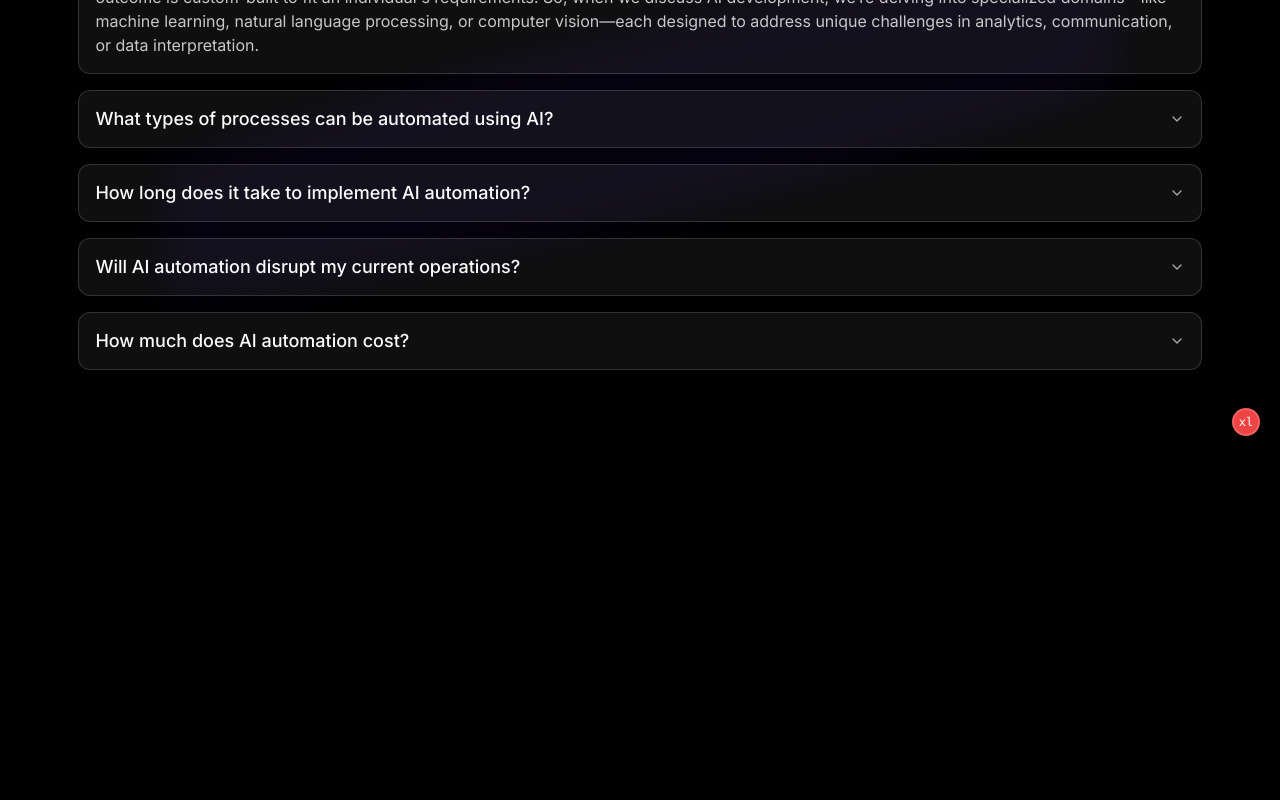
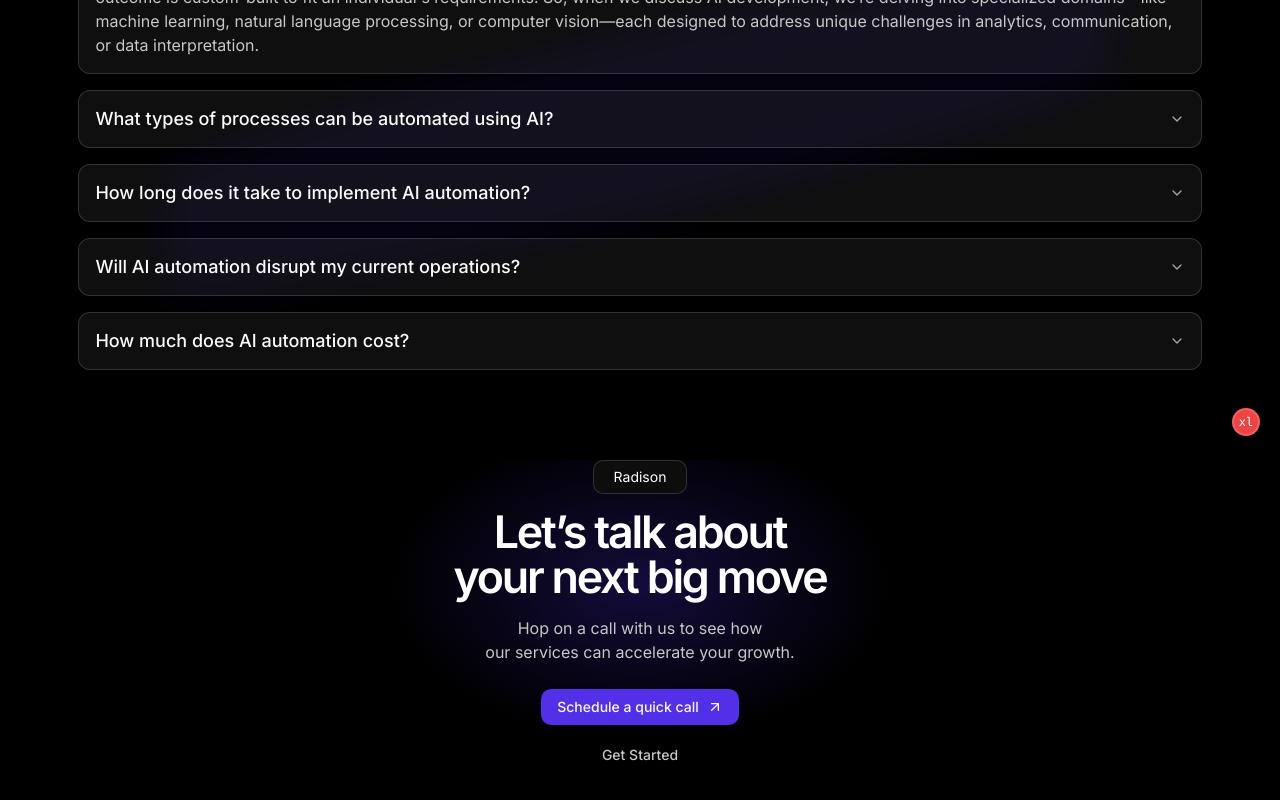
Before and after one commit to hyper-nexus-046/trimtube, a Next.js app: page / in a window 1280 px wide. Shown: the part 344-1144 px from the top of the page. Before the commit the page ends 804 px from the top, so only its background shows below. Built offline with nearby package versions, Linux system fonts and the light colour scheme; no server answers.

Commit message:
[Bottom cta]-done

```diff
--- a/src/components/common/bottom-cta.tsx
+++ b/src/components/common/bottom-cta.tsx
@@ -0,0 +1,36 @@
+import { ArrowUpRight } from "lucide-react";
+import { Button } from "../ui/button";
+import { TitledWrapper } from "../wrappers";
+import Link from "next/link";
+
+export const BottomCta = () => {
+  return (
+    <TitledWrapper
+      title={
+        <>
+          Let’s talk about <br /> your next big move
+        </>
+      }
+      para={
+        <>
+          Hop on a call with us to see how <br /> our services can accelerate
+          your growth.
+        </>
+      }
+      sectionName="Radison"
+      className="mb-content-lg bg-[radial-gradient(21%_50%_at_50%_40%,_rgba(81,47,235,0.25)_0%,_rgba(56,54,61,0)_100%)]"
+    >
+      <div className="flex flex-col items-center gap-3">
+        <Button asChild>
+          <Link href="https://cal.com" className="flex items-center gap-2">
+            Schedule a quick call <ArrowUpRight className="h-4 w-4" />
+          </Link>
+        </Button>
+
+        <Button className="text-secondary-foreground" variant="link">
+          Get Started
+        </Button>
+      </div>
+    </TitledWrapper>
+  );
+};
--- a/src/components/common/footer.tsx
+++ b/src/components/common/footer.tsx
@@ -0,0 +1,9 @@
+export const Footer = () => {
+  return (
+    <div>
+      Lorem ipsum dolor sit amet, consectetur adipisicing elit. Dolorum quam
+      voluptas aut eligendi omnis ducimus, ipsa rerum esse minus commodi eius
+      eum natus doloremque nesciunt labore sunt? Exercitationem, fugiat facilis!
+    </div>
+  );
+};
--- a/src/components/wrappers/pageWrapper.tsx
+++ b/src/components/wrappers/pageWrapper.tsx
@@ -1,9 +1,25 @@
-import type { ReactNode } from "react";
+import React, { type ReactNode } from "react";
+
+import { cn } from "~/lib/utils";
+import { BottomCta } from "~/components/common/bottom-cta";
+import { Footer } from "~/components/common/footer";
 
 export const PageWrapper = ({
   children,
-}: Readonly<{
+  showCta = true,
+  showFooter = false,
+  className,
+}: {
   children: ReactNode;
-}>) => {
-  return <>{children}</>;
+  showCta?: boolean;
+  showFooter?: boolean;
+  className?: string;
+}) => {
+  return (
+    <main className={cn(className)}>
+      {children}
+      {showCta && <BottomCta />}
+      {showFooter && <Footer />}
+    </main>
+  );
 };
```
